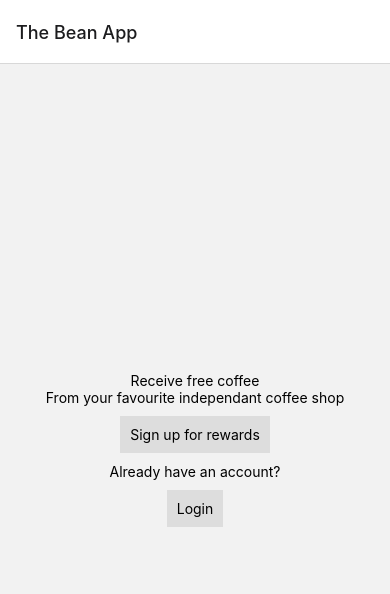
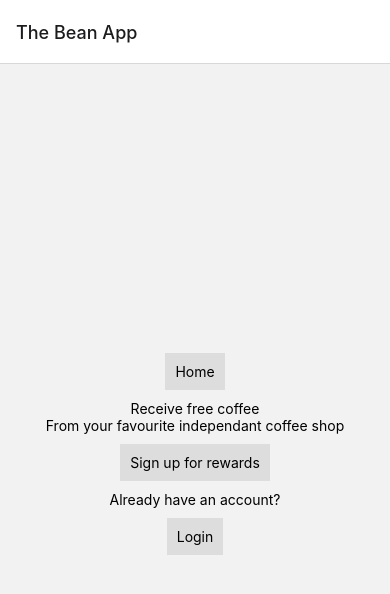
Before and after one commit to michaelcychan/bean-app, a React Native app in the folder BeanCustomer/: screen / in a window 390 px wide. Shown: the top 594 px of the page. Built offline with nearby package versions, Linux system fonts and the light colour scheme.

Commit message:
add home button to fetch backend json

```diff
--- a/BeanCustomer/components/Screens.js
+++ b/BeanCustomer/components/Screens.js
@@ -4,8 +4,28 @@ import { SafeAreaView } from 'react-native-safe-area-context';
 import { FirstName, LastName, Email, Password } from './TextInputs'
 
 export const Home = ({ navigation }) => {
+  const getBeanHome = () => {
+    return fetch('http://localhost:5050/')
+      .then((response) => response.json())
+      .then((json) => {
+        console.log(json);
+        return json;
+      })
+      .catch((error) => {
+        console.error(error);
+      });
+  };
+
   return (
     <View style={styles.container}>
+      <TouchableOpacity
+        style={styles.button}
+        onPress={() =>
+          getBeanHome()
+        }
+      >
+      <Text>Home</Text>
+      </TouchableOpacity>
       <Text>Receive free coffee</Text>
       <Text>From your favourite independant coffee shop</Text>
     <TouchableOpacity
```
